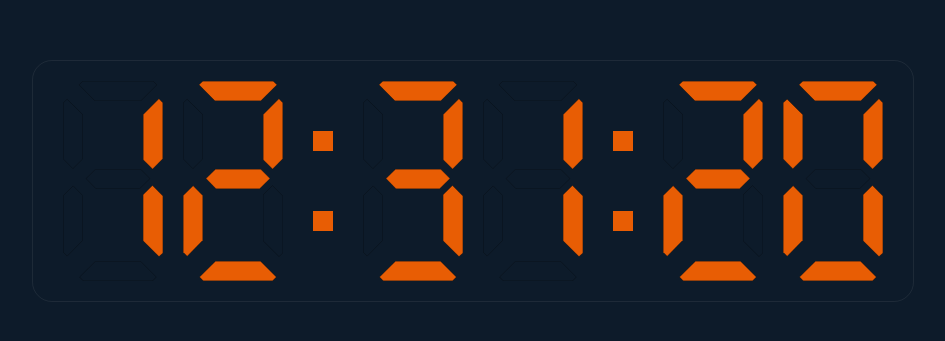
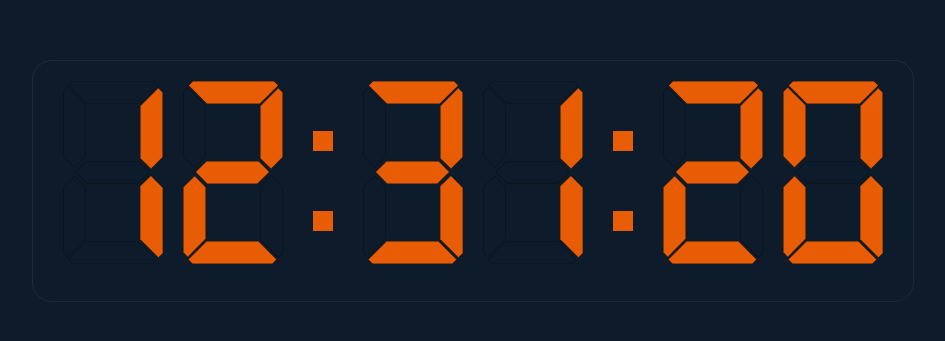
Before and after one commit to Brightmuk/Portfolio, a React (Create React App) app: page / in a window 1280 px wide. Shown: the part 219-560 px from the top of the page, without its empty margins (167-1112 px from the left). Built offline with nearby package versions, Linux system fonts and the light colour scheme.

Commit message:
Resize bits to fit closely

```diff
--- a/src/App.css
+++ b/src/App.css
@@ -26,51 +26,51 @@
 }
 
 .top {
-  left: 10px;
-  width: 90px;
-  height: 20px;
+  left: 5px;
+  width: 91px;
+  height: 23px;
 }
 
 .top-left {
   left: 0px;
-  top: 13px;
-  width: 20px;
-  height: 80px;
+  top:1px;
+  width: 23px;
+  height: 91px;
 }
 
 .top-right {
   right: 0px;
-  top: 13px;
-  width: 20px;
-  height: 80px;
+  top:2px;
+  width: 23px;
+  height: 91px;
 }
 
 .center {
-  top: 88px;
-  left: 20px;
-  width: 70px;
-  height: 20px;
+  top: 80px;
+  left: 4px;
+  width: 91px;
+  height: 23px;
 }
 
 .bottom-left {
   left: 0;
-  top: 100px;
-  width: 20px;
-  height: 80px;
+  top: 90px;
+  width: 23px;
+  height: 91px;
 }
 
 .bottom-right {
   right: 0;
-  top: 100px;
-  width: 20px;
-  height: 80px
+  top: 90px;
+  width: 23px;
+  height: 91px
 }
 
 .bottom {
-  bottom: 0;
-  left: 10px;
-  width: 90px;
-  height: 20px
+  bottom: 17px;
+  left: 4px;
+  width: 91px;
+  height: 23px
 }
 
 .colon {
--- a/src/DigitTimeAlgorithim.js
+++ b/src/DigitTimeAlgorithim.js
@@ -112,7 +112,7 @@ export function defaultTime(){
         'second':digitMap[0],
         'third':digitMap[0],
         'fourth':digitMap[0],
-        'fifth':digitMap[0],
-        'sixth':digitMap[0]
+        'fifth':digitMap[8],
+        'sixth':digitMap[8]
     }
 }
```
